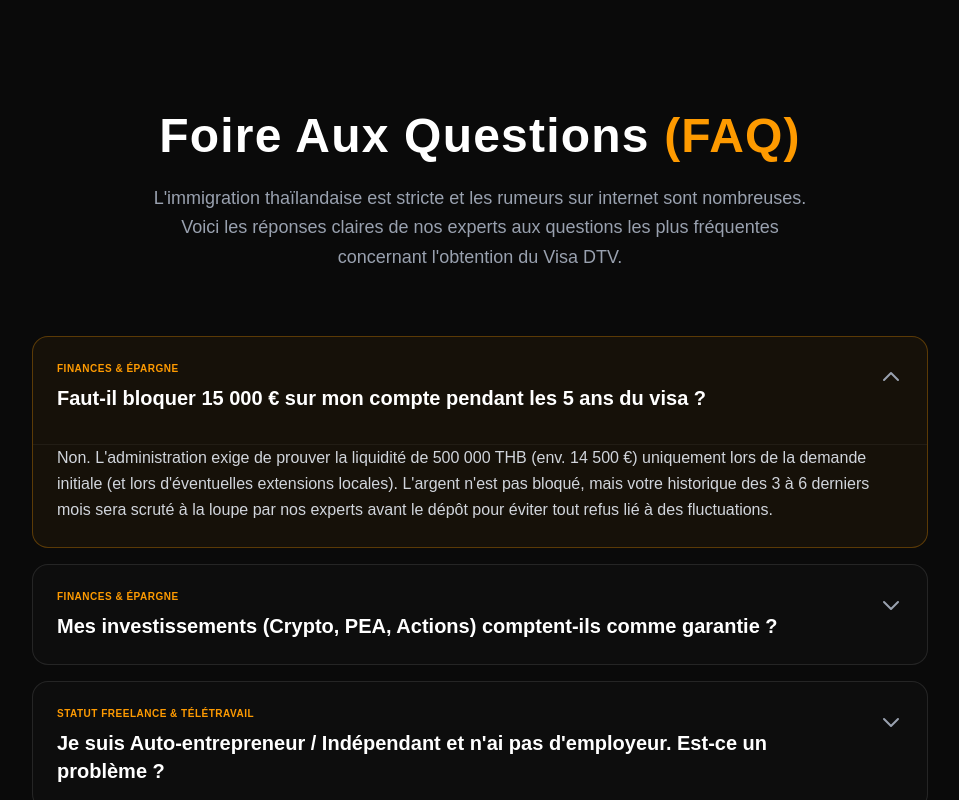
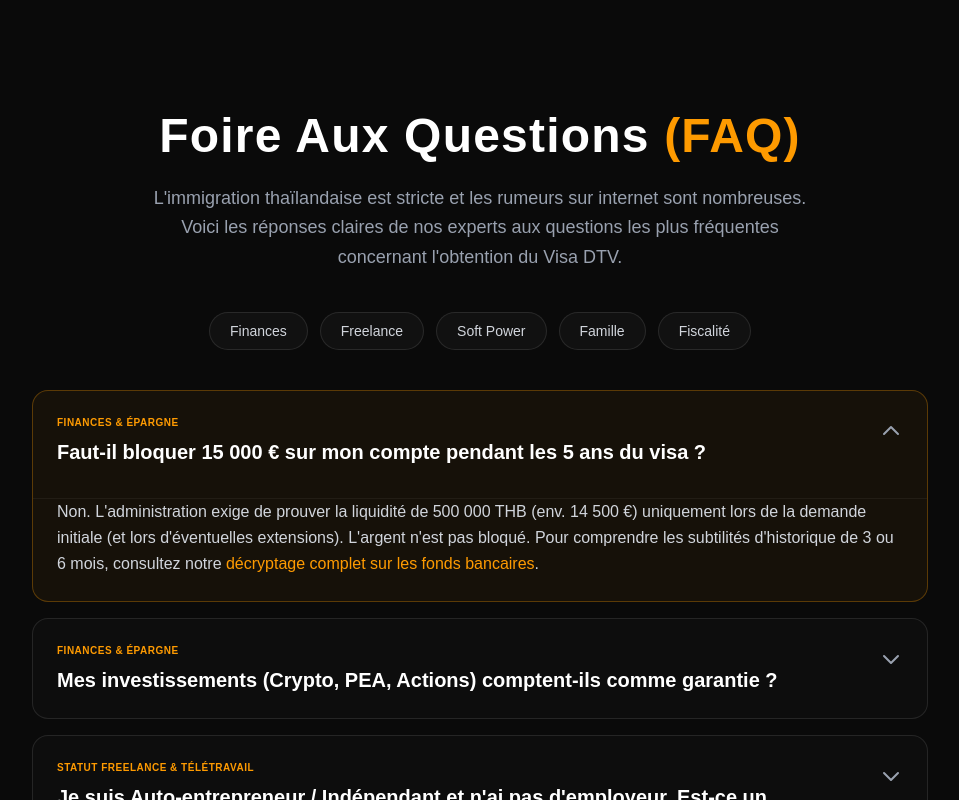
Before and after one commit to emaem-code/dtv-thailande, a Next.js app: page /faq in a window 1280 px wide. Shown: the top 800 px of the page, without its empty margins (160-1119 px from the left). Built offline with nearby package versions, Linux system fonts and the light colour scheme.

Commit message:
maillage faq

```diff
--- a/app/faq/page.tsx
+++ b/app/faq/page.tsx
@@ -1,7 +1,8 @@
 'use client';
 
 import React, { useState } from 'react';
-import Link from 'next/link'; // Assure-toi d'importer Link si tu es sous Next.js
+import Link from 'next/link';
+
 const faqSchema = {
   "@context": "https://schema.org",
   "@type": "FAQPage",
@@ -32,37 +33,47 @@ const faqSchema = {
     }
   ]
 };
+
 export default function FaqPage() {
-  // On ouvre la première question par défaut
   const [openIndex, setOpenIndex] = useState<number | null>(0);
 
   const faqs = [
     {
+      id: "finances",
       category: "Finances & Épargne",
       q: "Faut-il bloquer 15 000 € sur mon compte pendant les 5 ans du visa ?",
-      a: "Non. L'administration exige de prouver la liquidité de 500 000 THB (env. 14 500 €) uniquement lors de la demande initiale (et lors d'éventuelles extensions locales). L'argent n'est pas bloqué, mais votre historique des 3 à 6 derniers mois sera scruté à la loupe par nos experts avant le dépôt pour éviter tout refus lié à des fluctuations."
+      a: (
+        <>
+          Non. L'administration exige de prouver la liquidité de 500 000 THB (env. 14 500 €) uniquement lors de la demande initiale (et lors d'éventuelles extensions). L'argent n'est pas bloqué. Pour comprendre les subtilités d'historique de 3 ou 6 mois, consultez notre <Link href="/blog/fonds-bancaires-visa-dtv" className="text-amber-500 hover:underline font-medium">décryptage complet sur les fonds bancaires</Link>.
+        </>
+      )
     },
     {
+      id: "investissements",
       category: "Finances & Épargne",
       q: "Mes investissements (Crypto, PEA, Actions) comptent-ils comme garantie ?",
       a: "Malheureusement, non. L'ambassade thaïlandaise est très conservatrice et rejette les actifs volatils. La somme doit être disponible sur un compte courant ou d'épargne classique. Nous vous accompagnons sur la présentation de vos relevés (y compris de néobanques comme Revolut ou Boursorama) pour qu'ils respectent les stricts standards consulaires."
     },
     {
+      id: "freelance",
       category: "Statut Freelance & Télétravail",
       q: "Je suis Auto-entrepreneur / Indépendant et n'ai pas d'employeur. Est-ce un problème ?",
       a: "C'est le profil le plus courant, mais aussi celui qui subit le plus de refus si le dossier est mal monté. L'ambassade s'attend à des fiches de paie classiques. Notre agence se charge de 'traduire' la réalité de votre micro-entreprise (Kbis, URSSAF, Sirene, portfolio) en un dossier administratif irréfutable aux yeux des officiers d'immigration thaïlandais."
     },
     {
+      id: "softpower",
       category: "Soft Power (Écoles & Immersion)",
       q: "Comment être certain que l'école choisie ne fera pas annuler mon visa ?",
       a: "Le risque d'utiliser une école 'fantôme' ou non agréée est une interdiction de territoire. C'est pourquoi nous ne travaillons qu'avec un réseau fermé d'établissements de Muay Thaï et de Cuisine Thaïlandaise qui possèdent une double homologation officielle (DBD et Ministère de l'Éducation). Votre lettre d'acceptation est garantie conforme à 100%."
     },
     {
+      id: "famille",
       category: "Famille & PACS",
       q: "Mon partenaire et moi sommes pacsés. Le visa s'étend-il à mon conjoint ?",
       a: "Attention, piège majeur : le droit thaïlandais ne reconnaît pas le PACS, uniquement le mariage civil. Si vous n'êtes pas mariés, la demande d'un visa 'accompagnant' sera automatiquement rejetée. Mais rassurez-vous, nous avons des stratégies d'optimisation pour permettre aux couples pacsés de sécuriser leurs départs ensemble via des dossiers individuels synchronisés."
     },
     {
+      id: "fiscalite",
       category: "Fiscalité & Impôts",
       q: "Vais-je payer des impôts en Thaïlande avec le DTV ?",
       a: "Le visa DTV ne fait pas automatiquement de vous un résident fiscal. Vous ne devenez imposable en Thaïlande que si vous y séjournez plus de 180 jours dans l'année ET que vous y rapatriez des revenus. Dans le cadre de nos offres, nous vous fournissons les recommandations de base pour comprendre la convention fiscale franco-thaïlandaise et optimiser votre calendrier de voyage."
@@ -74,17 +85,18 @@ export default function FaqPage() {
   };
 
   return (
-    // Conteneur principal de la page
     <main className="min-h-screen bg-[#0a0a0a] py-20 px-4 sm:px-6">
+
+      {/* ── SCRIPT JSON-LD ── */}
       <script
-      type="application/ld+json"
-      dangerouslySetInnerHTML={{ __html: JSON.stringify(faqSchema) }}
-    />
+        type="application/ld+json"
+        dangerouslySetInnerHTML={{ __html: JSON.stringify(faqSchema) }}
+      />
 
       <div className="max-w-4xl mx-auto">
 
-        {/* Header de la page */}
-        <div className="text-center mb-16 mt-8">
+        {/* ── EN-TÊTE ── */}
+        <div className="text-center mb-10 mt-8">
           <h1 className="text-4xl md:text-5xl font-extrabold text-white tracking-wide mb-6">
             Foire Aux Questions <span className="text-amber-500">(FAQ)</span>
           </h1>
@@ -93,14 +105,24 @@ export default function FaqPage() {
           </p>
         </div>
 
-        {/* Contenu FAQ */}
+        {/* ── SOMMAIRE DE NAVIGATION RAPIDE ── */}
+        <div className="flex flex-wrap justify-center gap-3 mb-10">
+          <a href="#finances" className="px-5 py-2 rounded-full border border-white/10 bg-[#111111] text-gray-300 text-sm hover:border-amber-500/50 hover:text-amber-400 transition-all">Finances</a>
+          <a href="#freelance" className="px-5 py-2 rounded-full border border-white/10 bg-[#111111] text-gray-300 text-sm hover:border-amber-500/50 hover:text-amber-400 transition-all">Freelance</a>
+          <a href="#softpower" className="px-5 py-2 rounded-full border border-white/10 bg-[#111111] text-gray-300 text-sm hover:border-amber-500/50 hover:text-amber-400 transition-all">Soft Power</a>
+          <a href="#famille" className="px-5 py-2 rounded-full border border-white/10 bg-[#111111] text-gray-300 text-sm hover:border-amber-500/50 hover:text-amber-400 transition-all">Famille</a>
+          <a href="#fiscalite" className="px-5 py-2 rounded-full border border-white/10 bg-[#111111] text-gray-300 text-sm hover:border-amber-500/50 hover:text-amber-400 transition-all">Fiscalité</a>
+        </div>
+
+        {/* ── ACCORDÉONS FAQ ── */}
         <div className="space-y-4">
           {faqs.map((faq, index) => {
             const isOpen = openIndex === index;
             return (
               <div
                 key={index}
-                className={`border rounded-2xl overflow-hidden transition-all duration-300 ${
+                id={faq.id} // Ajout de l'identifiant pour les liens du sommaire
+                className={`scroll-mt-32 border rounded-2xl overflow-hidden transition-all duration-300 ${
                   isOpen ? 'border-amber-500/30 bg-amber-500/5' : 'border-white/10 bg-[#0d0d0d] hover:border-white/20'
                 }`}
               >
@@ -137,7 +159,7 @@ export default function FaqPage() {
           })}
         </div>
 
-        {/* Call to Action Final */}
+        {/* ── CTA FINAL ── */}
         <div className="mt-16 p-8 bg-[#111111] border border-gray-800 rounded-3xl text-center shadow-2xl relative overflow-hidden">
           <div className="absolute top-0 right-0 w-32 h-32 bg-amber-500 opacity-10 rounded-full blur-3xl"></div>
 
```
